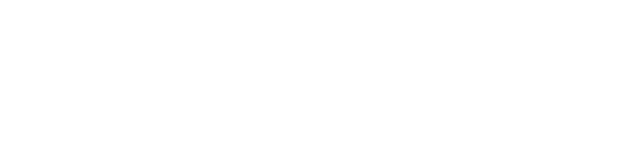
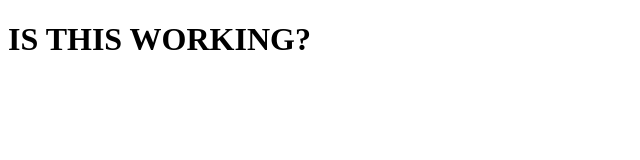
Before and after one commit to rgmyers/movehere, a plain HTML site: page index.html in a window 1280 px wide. Shown: the whole page, without its empty margins (0-640 px from the left). Drawn offline with Linux system fonts and the light colour scheme.

Commit message:
Update index.html

```diff
--- a/index.html
+++ b/index.html
@@ -16,7 +16,7 @@
         <!--[if lt IE 7]>
             <p class="browsehappy">You are using an <strong>outdated</strong> browser. Please <a href="#">upgrade your browser</a> to improve your experience.</p>
         <![endif]-->
-
+        <h1>IS THIS WORKING?</h1>
         <script src="" async defer></script>
     </body>
 </html>
```
